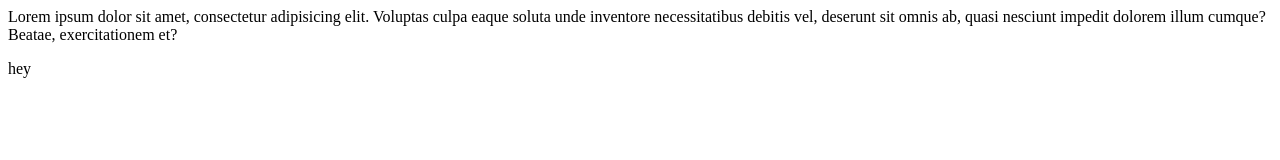
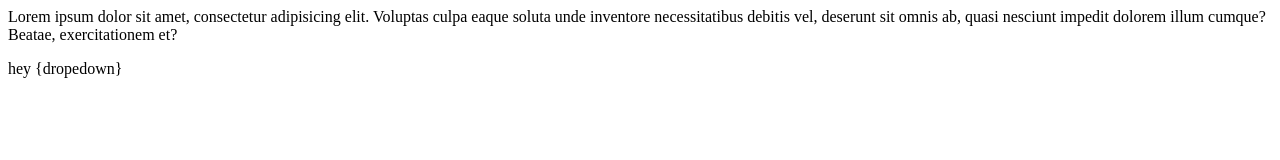
Before and after one commit to UpanjaliSharma/project1, a plain HTML site: page index.html in a window 1280 px wide. Drawn offline with Linux system fonts and the light colour scheme.

```diff
--- a/index.html
+++ b/index.html
@@ -1,3 +1,3 @@
 <p>Lorem ipsum dolor sit amet, consectetur adipisicing elit. Voluptas culpa eaque soluta unde inventore necessitatibus debitis vel, deserunt sit omnis ab, quasi nesciunt impedit dolorem illum cumque? Beatae, exercitationem et?
 </p>
-<p>hey</p>
+<p>hey {dropedown}</p>
```
